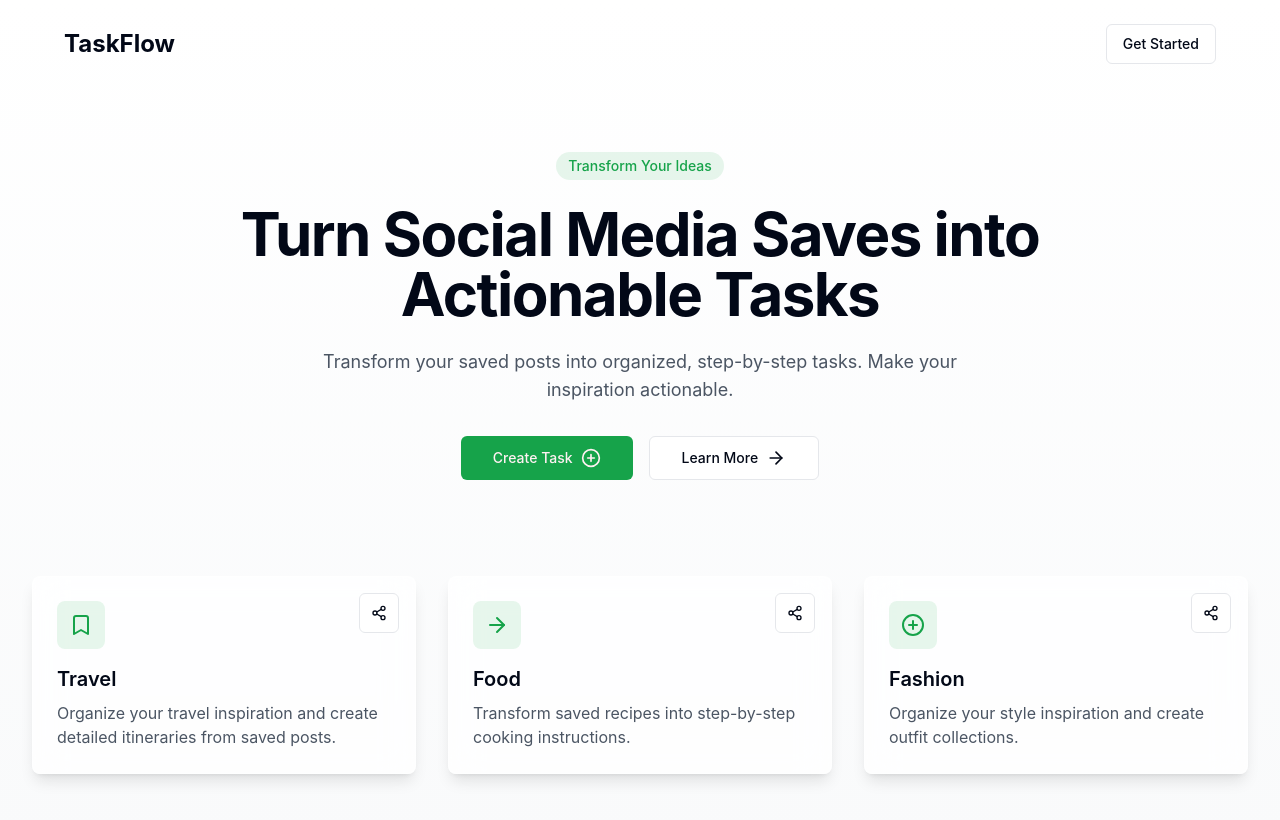
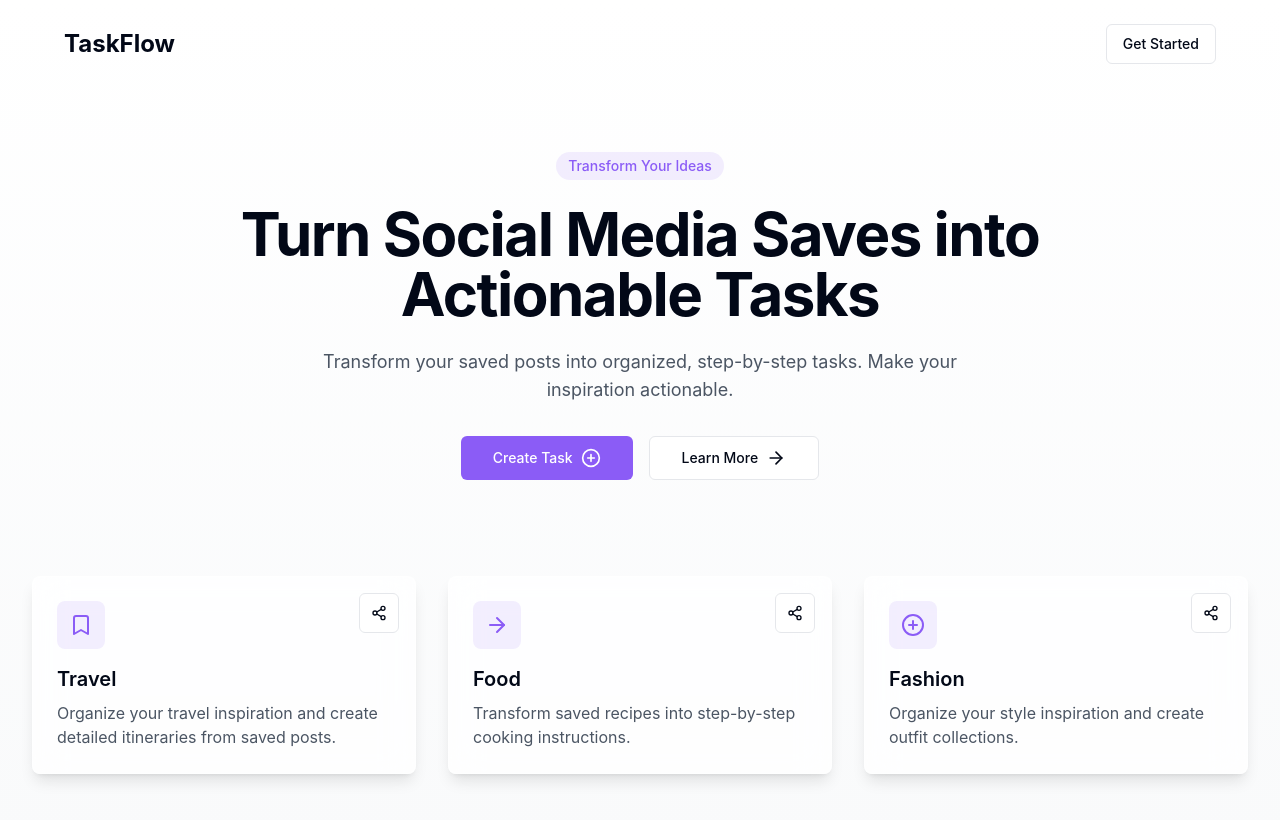
Before and after one commit to jeynieedaniels96/inspiration-to-action, a React (Vite) app: page / in a window 1280 px wide. Shown: the top 820 px of the page. Built offline with nearby package versions, Linux system fonts and the light colour scheme.

Commit message:
Update color scheme to purple and teal
Modified the color palette of the application to incorporate purple and teal throughout the styles. Adjustments were made in relevant CSS and component files to reflect the new color scheme.
[skip gpt_engineer]

```diff
--- a/tailwind.config.ts
+++ b/tailwind.config.ts
@@ -33,12 +33,12 @@ export default {
           foreground: "#ffffff",
         },
         primary: {
-          DEFAULT: "hsl(var(--primary))",
-          foreground: "hsl(var(--primary-foreground))",
+          DEFAULT: "#8B5CF6", // Purple
+          foreground: "#ffffff",
         },
         secondary: {
-          DEFAULT: "hsl(var(--secondary))",
-          foreground: "hsl(var(--secondary-foreground))",
+          DEFAULT: "#14B8A6", // Teal
+          foreground: "#ffffff",
         },
         destructive: {
           DEFAULT: "hsl(var(--destructive))",
@@ -49,8 +49,8 @@ export default {
           foreground: "hsl(var(--muted-foreground))",
         },
         accent: {
-          DEFAULT: "hsl(var(--accent))",
-          foreground: "hsl(var(--accent-foreground))",
+          DEFAULT: "#14B8A6", // Teal
+          foreground: "#ffffff",
         },
         popover: {
           DEFAULT: "hsl(var(--popover))",
```
